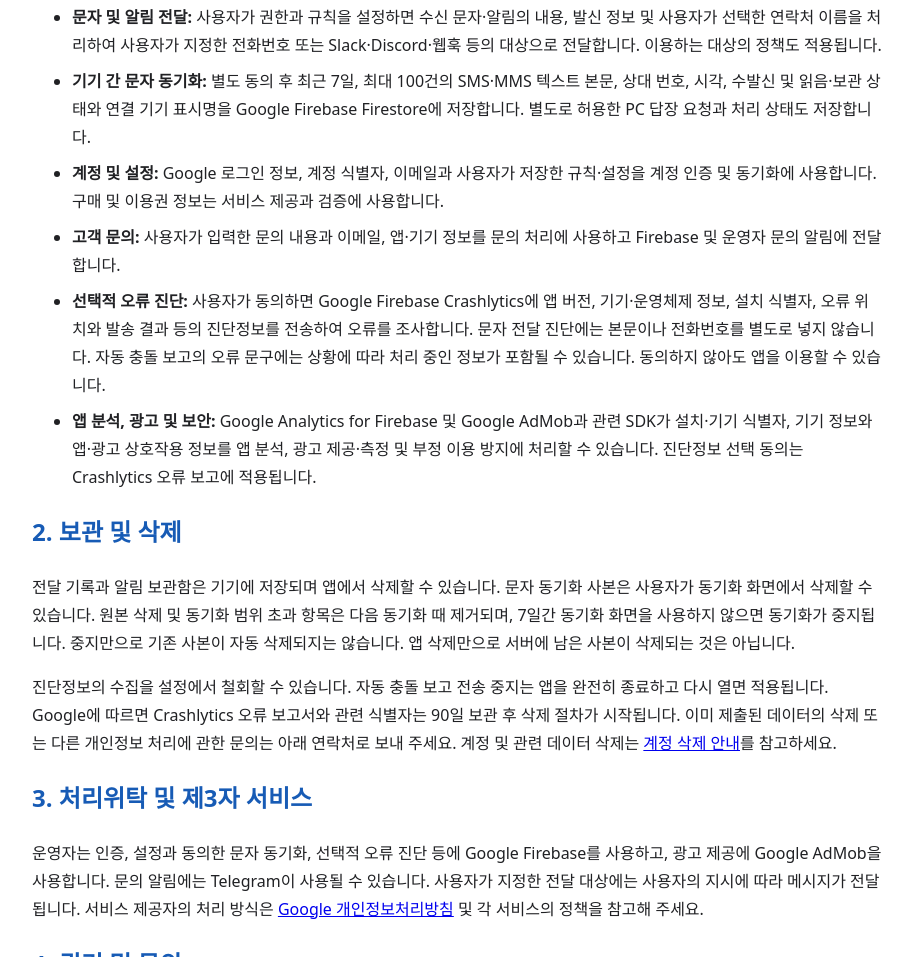
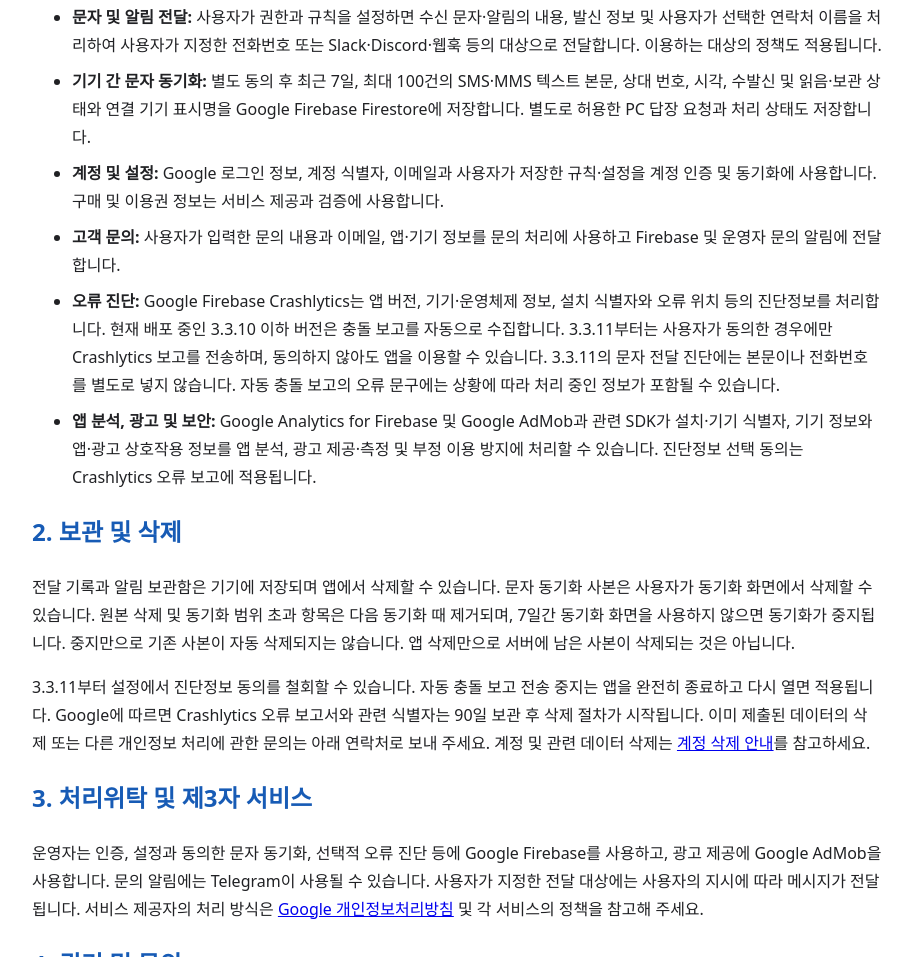
Before and after one commit to bongaru/bongaru.github.io, a plain HTML site: page privacy.html in a window 1280 px wide. Shown: the part 260-1217 px from the top of the page, without its empty margins (183-1095 px from the left). Drawn offline with Linux system fonts and the light colour scheme.

Commit message:
Clarify diagnostics collection by app version

```diff
--- a/privacy.html
+++ b/privacy.html
@@ -7,9 +7,9 @@
 <li><b>기기 간 문자 동기화:</b> 별도 동의 후 최근 7일, 최대 100건의 SMS·MMS 텍스트 본문, 상대 번호, 시각, 수발신 및 읽음·보관 상태와 연결 기기 표시명을 Google Firebase Firestore에 저장합니다. 별도로 허용한 PC 답장 요청과 처리 상태도 저장합니다.</li>
 <li><b>계정 및 설정:</b> Google 로그인 정보, 계정 식별자, 이메일과 사용자가 저장한 규칙·설정을 계정 인증 및 동기화에 사용합니다. 구매 및 이용권 정보는 서비스 제공과 검증에 사용합니다.</li>
 <li><b>고객 문의:</b> 사용자가 입력한 문의 내용과 이메일, 앱·기기 정보를 문의 처리에 사용하고 Firebase 및 운영자 문의 알림에 전달합니다.</li>
-<li><b>선택적 오류 진단:</b> 사용자가 동의하면 Google Firebase Crashlytics에 앱 버전, 기기·운영체제 정보, 설치 식별자, 오류 위치와 발송 결과 등의 진단정보를 전송하여 오류를 조사합니다. 문자 전달 진단에는 본문이나 전화번호를 별도로 넣지 않습니다. 자동 충돌 보고의 오류 문구에는 상황에 따라 처리 중인 정보가 포함될 수 있습니다. 동의하지 않아도 앱을 이용할 수 있습니다.</li>
+<li><b>오류 진단:</b> Google Firebase Crashlytics는 앱 버전, 기기·운영체제 정보, 설치 식별자와 오류 위치 등의 진단정보를 처리합니다. 현재 배포 중인 3.3.10 이하 버전은 충돌 보고를 자동으로 수집합니다. 3.3.11부터는 사용자가 동의한 경우에만 Crashlytics 보고를 전송하며, 동의하지 않아도 앱을 이용할 수 있습니다. 3.3.11의 문자 전달 진단에는 본문이나 전화번호를 별도로 넣지 않습니다. 자동 충돌 보고의 오류 문구에는 상황에 따라 처리 중인 정보가 포함될 수 있습니다.</li>
 <li><b>앱 분석, 광고 및 보안:</b> Google Analytics for Firebase 및 Google AdMob과 관련 SDK가 설치·기기 식별자, 기기 정보와 앱·광고 상호작용 정보를 앱 분석, 광고 제공·측정 및 부정 이용 방지에 처리할 수 있습니다. 진단정보 선택 동의는 Crashlytics 오류 보고에 적용됩니다.</li></ul>
 <h2>2. 보관 및 삭제</h2><p>전달 기록과 알림 보관함은 기기에 저장되며 앱에서 삭제할 수 있습니다. 문자 동기화 사본은 사용자가 동기화 화면에서 삭제할 수 있습니다. 원본 삭제 및 동기화 범위 초과 항목은 다음 동기화 때 제거되며, 7일간 동기화 화면을 사용하지 않으면 동기화가 중지됩니다. 중지만으로 기존 사본이 자동 삭제되지는 않습니다. 앱 삭제만으로 서버에 남은 사본이 삭제되는 것은 아닙니다.</p>
-<p>진단정보의 수집을 설정에서 철회할 수 있습니다. 자동 충돌 보고 전송 중지는 앱을 완전히 종료하고 다시 열면 적용됩니다. Google에 따르면 Crashlytics 오류 보고서와 관련 식별자는 90일 보관 후 삭제 절차가 시작됩니다. 이미 제출된 데이터의 삭제 또는 다른 개인정보 처리에 관한 문의는 아래 연락처로 보내 주세요. 계정 및 관련 데이터 삭제는 <a href="https://gist.github.com/bongaru/a979f8a670b65e9d4c66175a83094f72">계정 삭제 안내</a>를 참고하세요.</p>
+<p>3.3.11부터 설정에서 진단정보 동의를 철회할 수 있습니다. 자동 충돌 보고 전송 중지는 앱을 완전히 종료하고 다시 열면 적용됩니다. Google에 따르면 Crashlytics 오류 보고서와 관련 식별자는 90일 보관 후 삭제 절차가 시작됩니다. 이미 제출된 데이터의 삭제 또는 다른 개인정보 처리에 관한 문의는 아래 연락처로 보내 주세요. 계정 및 관련 데이터 삭제는 <a href="https://gist.github.com/bongaru/a979f8a670b65e9d4c66175a83094f72">계정 삭제 안내</a>를 참고하세요.</p>
 <h2>3. 처리위탁 및 제3자 서비스</h2><p>운영자는 인증, 설정과 동의한 문자 동기화, 선택적 오류 진단 등에 Google Firebase를 사용하고, 광고 제공에 Google AdMob을 사용합니다. 문의 알림에는 Telegram이 사용될 수 있습니다. 사용자가 지정한 전달 대상에는 사용자의 지시에 따라 메시지가 전달됩니다. 서비스 제공자의 처리 방식은 <a href="https://policies.google.com/privacy">Google 개인정보처리방침</a> 및 각 서비스의 정책을 참고해 주세요.</p>
 <h2>4. 권리 및 문의</h2><p>사용자는 기기 설정에서 문자·연락처·알림 권한을 변경할 수 있고, 앱 설정에서 진단정보 동의를 변경할 수 있습니다. 개인정보 열람·정정·삭제 등에 관한 문의는 아래로 연락해 주세요.</p><p>개인정보 보호책임자: 지랩 대표 최진영<br>이메일: <a href="mailto:bongarus@gmail.com">bongarus@gmail.com</a></p></body></html>
```
